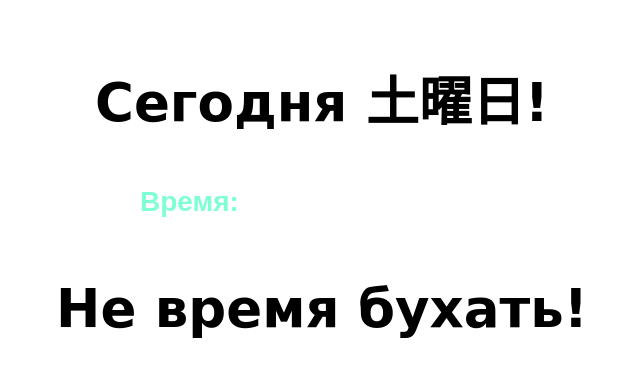
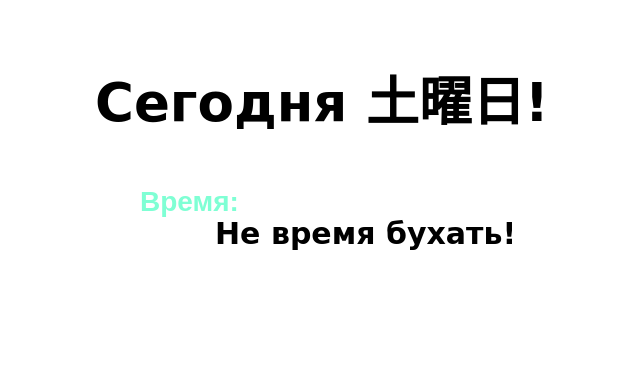
Before and after one commit to Artemiy-K/FirstProgramm, a Django app: page /slonday/weekday in a window 1280 px wide. Shown: the top 377 px of the page, without its empty margins (318-958 px from the left). Run offline with Django 4.2, Linux system fonts and the light colour scheme.

Commit message:
make some configuretions of design

```diff
--- a/djangoman/hello/templates/hello/index.html
+++ b/djangoman/hello/templates/hello/index.html
@@ -11,6 +11,7 @@
 
 <a href="pisa">По брейся чел0_0</a><br>
 <a href="cocki">Петухи онлайн</a><br>
+<a href="slonday">Пермь 24</a>
 
 
 </body>
--- a/djangoman/hello/templates/hello/privetfy.html
+++ b/djangoman/hello/templates/hello/privetfy.html
@@ -5,7 +5,7 @@
 
 </head>
 
-<h4>Привет {{ name }}</h4>
+<h4>Проблемы Перми</h4>
 <br>
 <h1>А в Перми сейчас ночь </h1>
 <br>
--- a/djangoman/slonday/static/slonday/style2.css
+++ b/djangoman/slonday/static/slonday/style2.css
@@ -16,7 +16,7 @@ h1{
 
 h2{
     font-family: cursive;
-    font-size: 10px;
-    text-align: center;
-    margin-top: 250px;
+    font-size: 30px;
+    margin-left: 525px;
+    margin-top: -30px;
 }
--- a/djangoman/slonday/templates/slonday/index2.html
+++ b/djangoman/slonday/templates/slonday/index2.html
@@ -26,19 +26,19 @@
 <h3>Время:</h3>
 
     {% if day == 1 %}
-        <h1>Время делать деньги!</h1>
+        <h2>Время делать деньги!</h2>
     {% elif day == 2 %}
-        <h1>Время в Тайвани 15:00!</h1>
+        <h2>Время в Тайвани 15:00!</h2>
     {% elif day == 3 %}
-        <h1>Здравствуй, солнце облаках!Здравствуй юность в сапогах</h1>
+        <h2>Здравствуй, солнце облаках!Здравствуй юность в сапогах</h2>
     {% elif day == 4 %}
-        <h1>Время шаурмы!</h1>
+        <h2>Время шаурмы!</h2>
     {% elif day == 5 %}
-        <h1>Время бухать!</h1>
+        <h2>Время бухать!</h2>
     {% elif day == 6 %}
-        <h1>Не время бухать!</h1>
+        <h2>Не время бухать!</h2>
     {% elif day == 7 %}
-        <h1>2 пальца в рот и на завод!</h1>
+        <h2>Время 2 пальца в рот и на завод!</h2>
     {% endif %}
 
 
```
